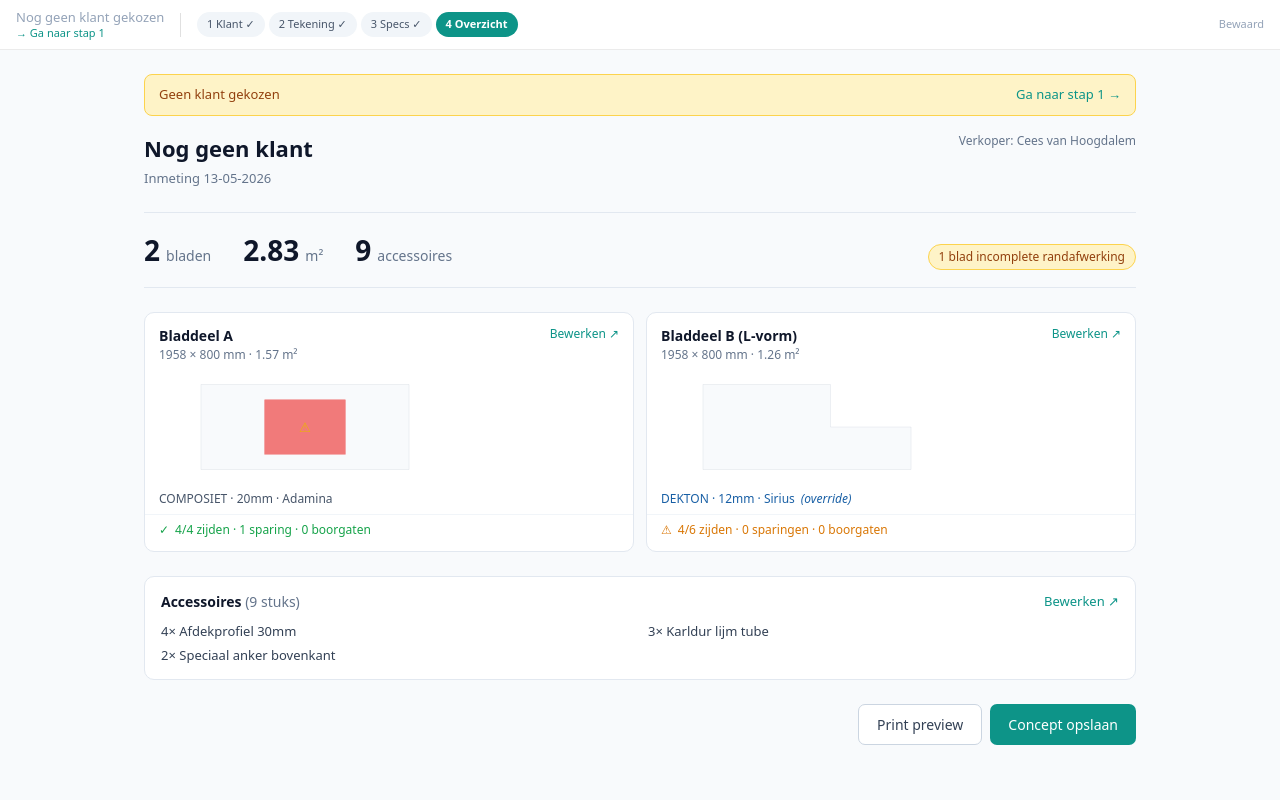
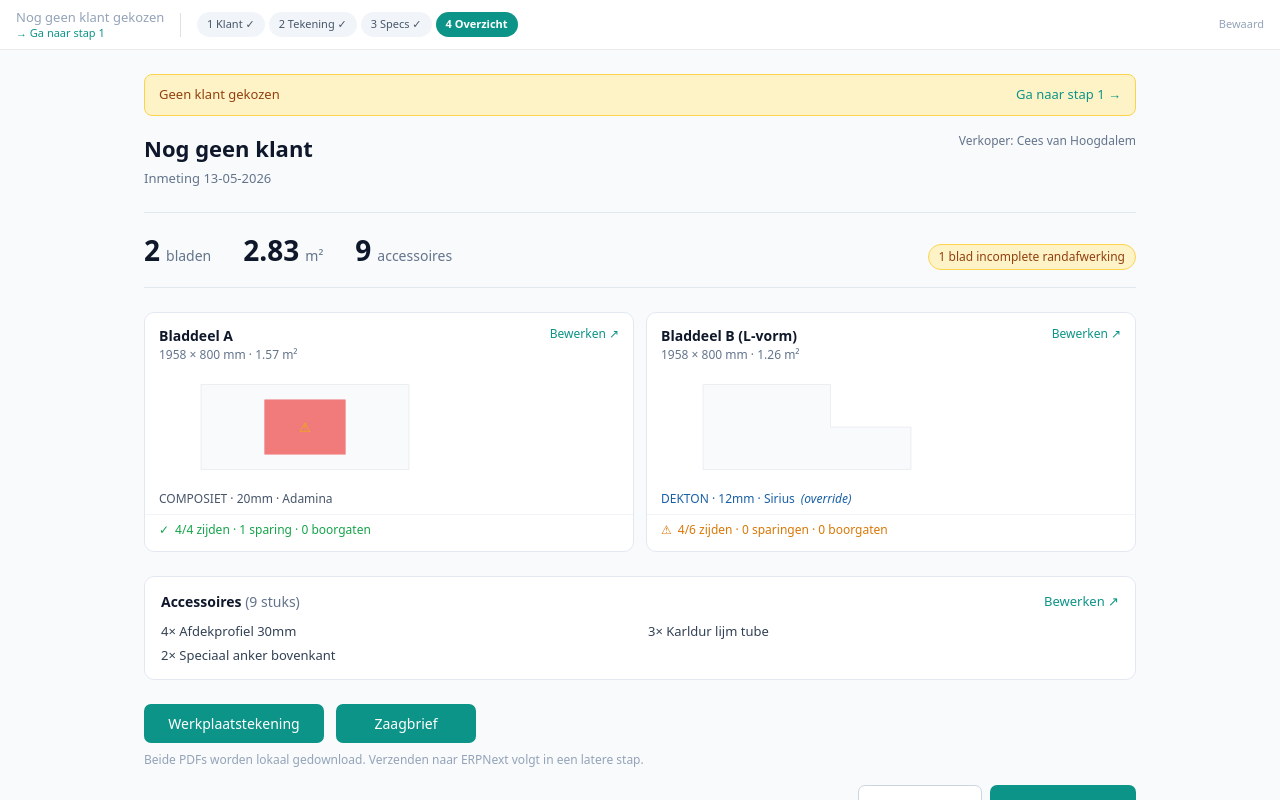
Before and after one commit to Dollee-404/y-app-keukenblad-opname, a React (Vite) app: page / in a window 1280 px wide. Both pictures are taken after a click on the button "Volgende ›". Built offline with nearby package versions, Linux system fonts and the light colour scheme.

Commit message:
feat(step4): taak 12 — download-knoppen werkplaatstekening + zaagbrief in overzicht
Co-Authored-By: Claude Sonnet 4.6 <noreply@anthropic.com>

```diff
--- a/src/pages/step4/Step4Overzicht.tsx
+++ b/src/pages/step4/Step4Overzicht.tsx
@@ -13,6 +13,48 @@ interface Props {
 
 export default function Step4Overzicht({ state, onNavigeer }: Props) {
   const [conceptSaved, setConceptSaved] = useState<string | null>(null);
+  const [busy, setBusy] = useState<null | 'werkplaats' | 'zaagbrief'>(null);
+  const [fout, setFout] = useState<string | null>(null);
+
+  const geenBladen = state.bladen.length === 0;
+
+  function maakFilenaam(type: string): string {
+    const datum = new Date().toISOString().slice(0, 10);
+    const nr = state.ordernummer ?? 'concept';
+    return `${type}-${nr}-${datum}.pdf`;
+  }
+
+  async function handleDownloadWerkplaatstekening() {
+    setBusy('werkplaats');
+    setFout(null);
+    try {
+      const { genereerWerkplaatstekening } = await import('../../pdf/index');
+      const { downloadBlob } = await import('../../utils/downloadBlob');
+      const blob = genereerWerkplaatstekening(state);
+      downloadBlob(blob, maakFilenaam('werkplaatstekening'));
+    } catch (err) {
+      console.error(err);
+      setFout('Werkplaatstekening genereren mislukt: ' + (err instanceof Error ? err.message : String(err)));
+    } finally {
+      setBusy(null);
+    }
+  }
+
+  async function handleDownloadZaagbrief() {
+    setBusy('zaagbrief');
+    setFout(null);
+    try {
+      const { genereerZaagbrief } = await import('../../pdf/index');
+      const { downloadBlob } = await import('../../utils/downloadBlob');
+      const blob = genereerZaagbrief(state);
+      downloadBlob(blob, maakFilenaam('zaagbrief'));
+    } catch (err) {
+      console.error(err);
+      setFout('Zaagbrief genereren mislukt: ' + (err instanceof Error ? err.message : String(err)));
+    } finally {
+      setBusy(null);
+    }
+  }
 
   function handleSaveConcept() {
     const key = saveConcept(state);
@@ -173,7 +215,59 @@ export default function Step4Overzicht({ state, onNavigeer }: Props) {
         )}
       </section>
 
-      {/* Zone 5 — Acties */}
+      {/* Zone 5 — PDF downloads */}
+      {fout && (
+        <div style={{
+          background: "#fee2e2", border: "1px solid #fca5a5", borderRadius: 8,
+          padding: "10px 14px", marginBottom: 12, fontSize: 13, color: "#991b1b",
+          display: "flex", justifyContent: "space-between", alignItems: "center",
+        }}>
+          <span>{fout}</span>
+          <button
+            onClick={() => setFout(null)}
+            style={{ background: "none", border: "none", cursor: "pointer", fontSize: 18, color: "#991b1b", lineHeight: 1, padding: "0 0 0 12px" }}
+          >
+            ×
+          </button>
+        </div>
+      )}
+      <section style={{ marginBottom: 16 }}>
+        <div style={{ display: "flex", gap: 12 }}>
+          <button
+            onClick={handleDownloadWerkplaatstekening}
+            disabled={geenBladen || busy === 'werkplaats'}
+            title={geenBladen ? "Voeg eerst een blad toe in stap 2" : undefined}
+            style={{
+              padding: "9px 18px", fontSize: 14, border: "none", borderRadius: 7,
+              background: geenBladen ? "#94a3b8" : "#0d9488",
+              color: "white", cursor: geenBladen ? "not-allowed" : "pointer",
+              fontWeight: 500, opacity: busy === 'werkplaats' ? 0.7 : 1,
+              minWidth: 180,
+            }}
+          >
+            {busy === 'werkplaats' ? 'Bezig…' : 'Werkplaatstekening'}
+          </button>
+          <button
+            onClick={handleDownloadZaagbrief}
+            disabled={geenBladen || busy === 'zaagbrief'}
+            title={geenBladen ? "Voeg eerst een blad toe in stap 2" : undefined}
+            style={{
+              padding: "9px 18px", fontSize: 14, border: "none", borderRadius: 7,
+              background: geenBladen ? "#94a3b8" : "#0d9488",
+              color: "white", cursor: geenBladen ? "not-allowed" : "pointer",
+              fontWeight: 500, opacity: busy === 'zaagbrief' ? 0.7 : 1,
+              minWidth: 140,
+            }}
+          >
+            {busy === 'zaagbrief' ? 'Bezig…' : 'Zaagbrief'}
+          </button>
+        </div>
+        <p style={{ fontSize: 12, color: "#94a3b8", margin: "8px 0 0" }}>
+          Beide PDFs worden lokaal gedownload. Verzenden naar ERPNext volgt in een latere stap.
+        </p>
+      </section>
+
+      {/* Zone 6 — Acties */}
       <footer style={{ display: "flex", gap: 8, justifyContent: "flex-end" }}>
         <button
           onClick={() => window.print()}
--- /dev/null
+++ b/src/utils/downloadBlob.ts
@@ -0,0 +1,10 @@
+export function downloadBlob(blob: Blob, filename: string): void {
+  const url = URL.createObjectURL(blob);
+  const a = document.createElement('a');
+  a.href = url;
+  a.download = filename;
+  document.body.appendChild(a);
+  a.click();
+  document.body.removeChild(a);
+  URL.revokeObjectURL(url);
+}
```
